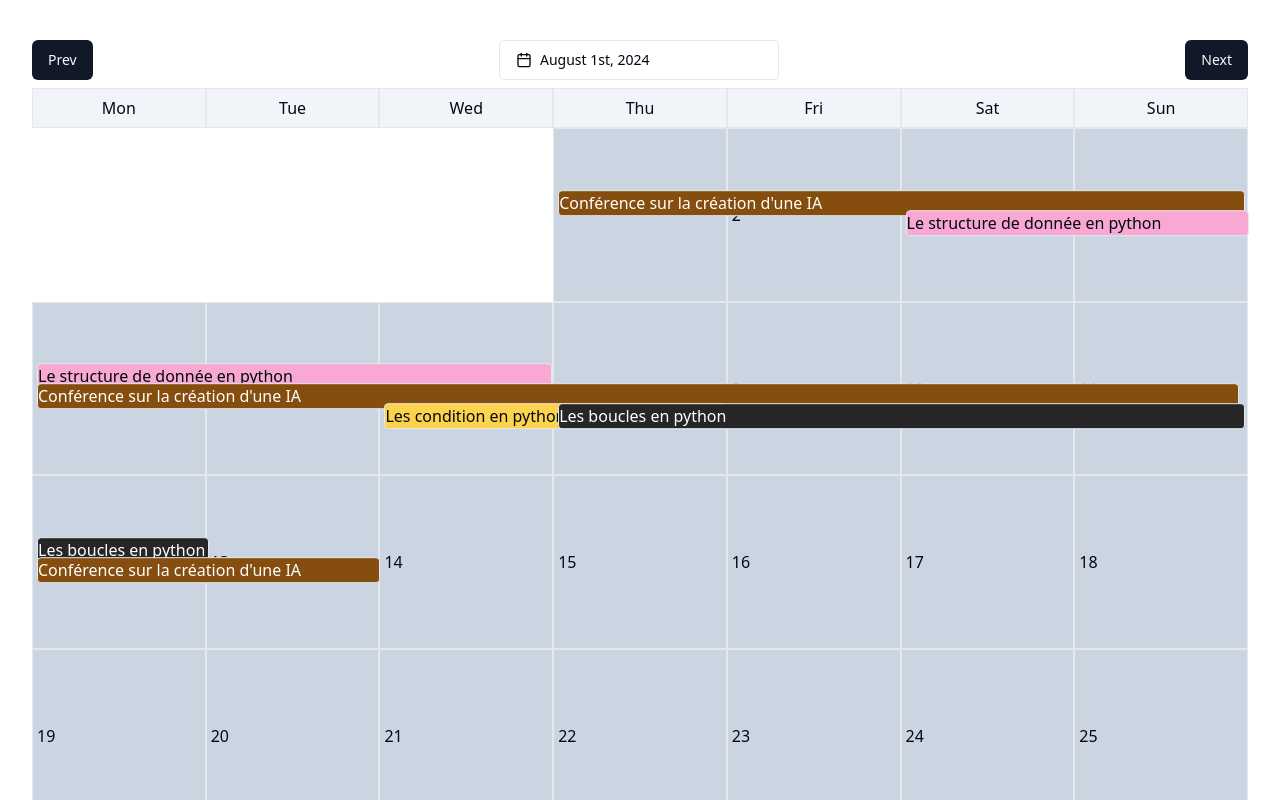
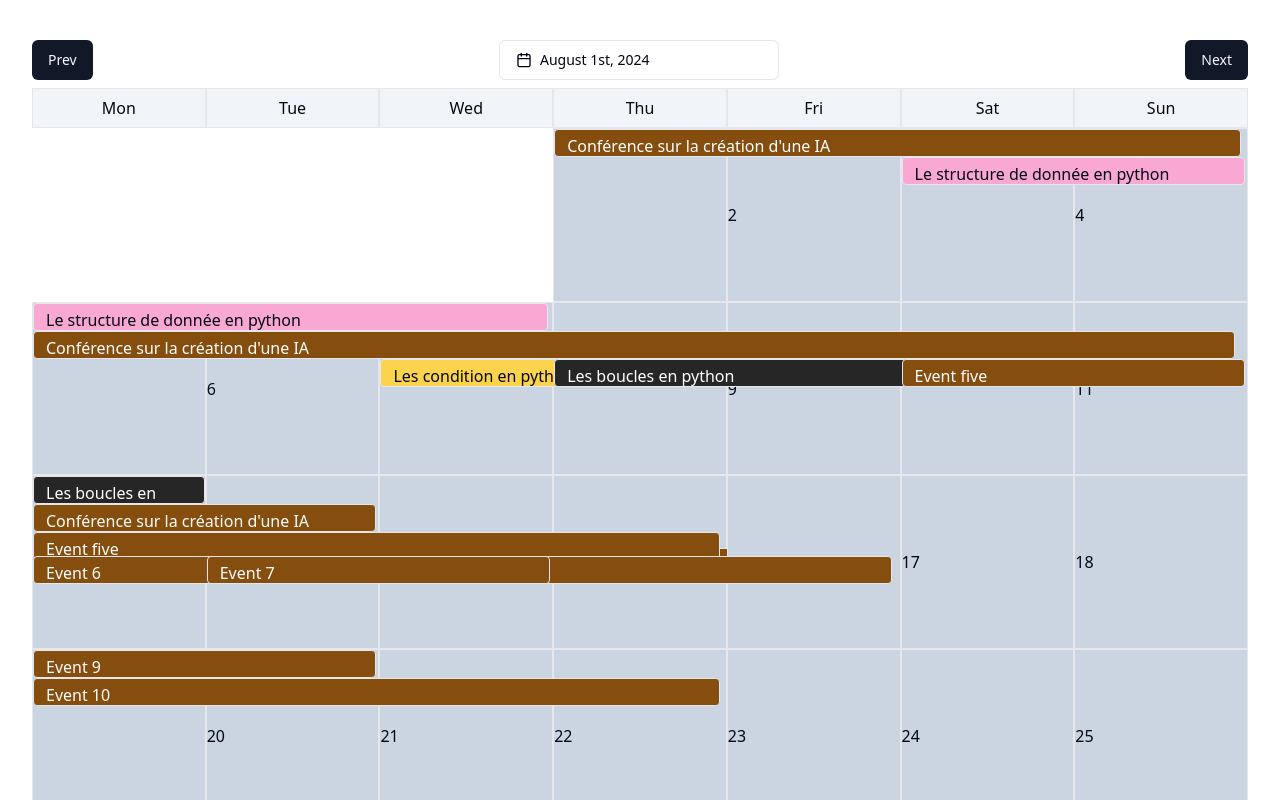
Before and after one commit to douglace/react-calendar, a React (Vite) app: page / in a window 1280 px wide. Both pictures are taken after a click on the button "Prev". Shown: the top 800 px of the page. Built offline with nearby package versions, Linux system fonts and the light colour scheme.

Commit message:
edit calendar

```diff
--- a/src/components/calendar/calendar.css
+++ b/src/components/calendar/calendar.css
@@ -15,17 +15,24 @@
 }
 
 .c-day {
-    @apply aspect-square flex  justify-center border bg-slate-300 relative
+    @apply aspect-square flex flex-col gap-1  justify-center border bg-slate-300 relative
+}
+
+.event-item {
+    @apply border rounded-sm flex overflow-hidden h-7 px-3 py-1
 }
 
 .event-pos-1 {
-    @apply top-[calc(40%)] -translate-y-[30%] z-30
+    @apply top-0  z-30
 }
 .event-pos-2 {
-    @apply top-[calc(40%+20px)] -translate-y-[30%] z-40
+    @apply top-7  z-40
 }
 .event-pos-3 {
-    @apply top-[calc(40%+40px)] -translate-y-[30%] z-50
+    @apply top-14  z-50
+}
+.event-pos-4 {
+    @apply top-20  z-50
 }
 
 .event-size-7 {
--- a/src/components/calendar/content/calendar-day.tsx
+++ b/src/components/calendar/content/calendar-day.tsx
@@ -12,18 +12,18 @@ export default function CalendarDay({day}:CalendarDayProps) {
 
 
 
-    return <article className="c-day flex-col p-1 gap-1">
+    return <article className="c-day ">
         {
             events.length == 0
             ? day.date()
-            : events.map((a,i) => <CalendarDayItem key={i} event={a} day={day} />)
+            : events.map((a,i) => <EventItem key={i} event={a} day={day} />)
         }
     </article>
 }
 
-function CalendarDayItem({event}:{event:EventWeekType, day: moment.Moment})
+function EventItem({event}:{event:EventWeekType, day: moment.Moment})
 {
-    return <div className={`border rounded-sm flex overflow-hidden  ${event.event.color} event-pos-${event.position} event-size-${event.duration}`}>
+    return <div className={`event-item  ${event.event.color} event-pos-${event.position} event-size-${event.duration}`}>
         {event.event.title.substring(0, 100)}
     </div>
 }
--- a/src/components/calendar/events.json
+++ b/src/components/calendar/events.json
@@ -26,5 +26,47 @@
         "from": "2024-08-01",
         "to": "2024-08-13",
         "id": "4"
+    },
+    {
+        "title": "Event five",
+        "color": "bg-yellow-custom",
+        "from": "2024-08-10",
+        "to": "2024-08-15",
+        "id": "5"
+    },
+    {
+        "title": "Event 6",
+        "color": "bg-yellow-custom",
+        "from": "2024-08-12",
+        "to": "2024-08-16",
+        "id": "6"
+    },
+    {
+        "title": "Event 7",
+        "color": "bg-yellow-custom",
+        "from": "2024-08-13",
+        "to": "2024-08-14",
+        "id": "7"
+    },
+    {
+        "title": "Event 8",
+        "color": "bg-yellow-custom",
+        "from": "2024-08-13",
+        "to": "2024-08-17",
+        "id": "8"
+    },
+    {
+        "title": "Event 9",
+        "color": "bg-yellow-custom",
+        "from": "2024-08-14",
+        "to": "2024-08-20",
+        "id": "9"
+    },
+    {
+        "title": "Event 10",
+        "color": "bg-yellow-custom",
+        "from": "2024-08-15",
+        "to": "2024-08-22",
+        "id": "10"
     }
 ]
```
